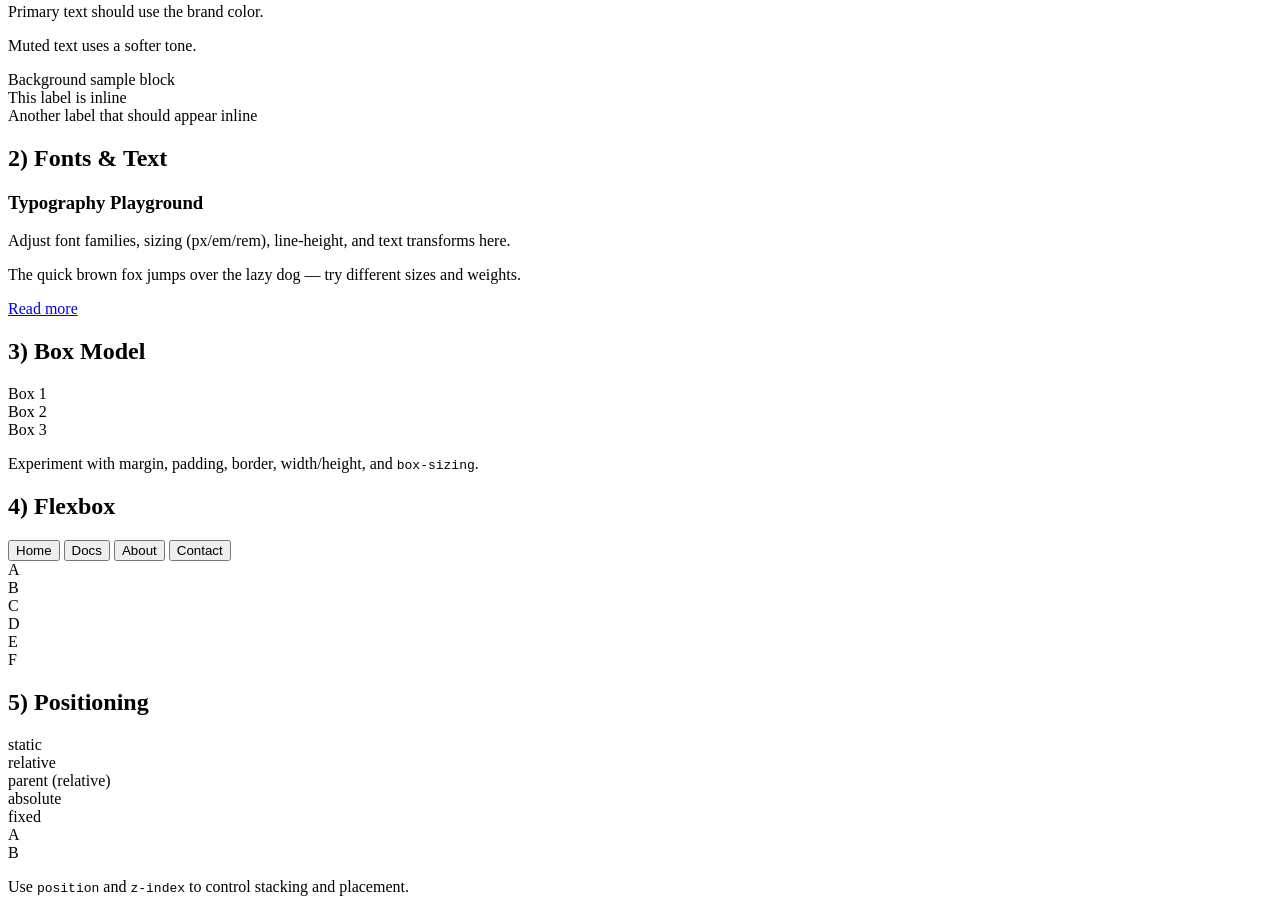
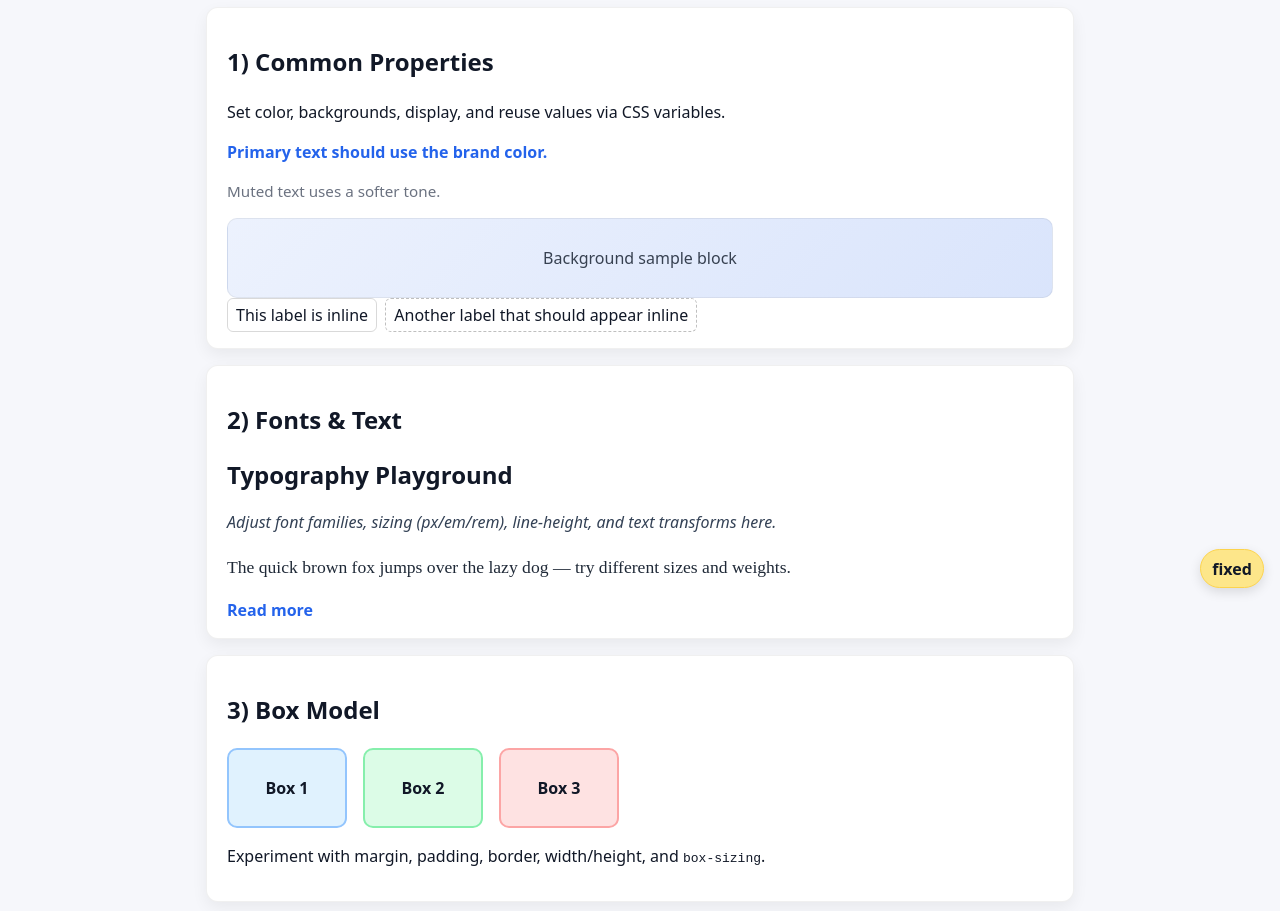
Before and after one commit to shaheer821/3-2-more-css-shaheer821, a plain HTML site: page index.html in a window 1280 px wide. Shown: the part 196-1107 px from the top of the page. Drawn offline with Linux system fonts and the light colour scheme.

Commit message:
added css styles

```diff
--- a/index.html
+++ b/index.html
@@ -5,7 +5,7 @@
   <meta name="viewport" content="width=device-width, initial-scale=1.0"/>
   <title>CSS Basics Lab – Layout & Typography</title>
   <!-- TODO 0: Link the styles CSS first. -->
-
+  <link rel="stylesheet" href="styles.css">
 </head>
 <body>
   <header class="site-header">
--- a/styles.css
+++ b/styles.css
@@ -3,70 +3,267 @@
 */
 
 
-/* TODO 1:
-  - Define CSS variables on :root for brand colors.
-  - Apply a global box-sizing reset using the universal selector (hint use * selector).
-*/
+:root {
+  /* TODO: sett --brand, --muted, --bg, --card */
+  --brand: hsl(221 83% 53%);
+  --muted: #6b7280;
+  --bg: #f6f7fb;
+  --card: #ffffff;
+}
 
-/* TODO 2:
-   -Give .site-header & .site-footer a subtle background using var(--card)
-   -Make the .tagline class a bit muted (use var(--muted))
-   -Add a soft box-shadow to .card class
-*/
+* {
+  /* TODO: sett box-sizing: border-box; */
+  box-sizing: border-box;
+}
 
-/* TODO 3:
-   - Set the color to the brand variable and make the text bold for the .color-demo .color-note class.
-   - Set the color to var(--muted) and the font size to 0.95rem for the .color-demo .muted class.
-   - Create a 100% width block with a minimum height of 80px, a background color of your choice, and an optional background gradient for the .bg-sample class.
-*/
 
-/* TODO 4:
-   - For the .inline-label class: make it behave like an inline-block element with small padding and a border.
-   - For the .inline-label.alt class: ensure it stays inline with others but use a different border style.
-*/
+.site-header, .site-footer {
+  /* TODO: add subtle background using var(--card) */
+  text-align:center;
+  padding:1.25rem;
+  background: var(--card);
+}
 
-/* TODO 5:
-   - For the .copy .title class: choose a font-size (use rem), a font-weight between 600–700,
-     and apply text-transform: capitalize.
-   - For the .copy .intro class: set the font-style to italic and slightly increase the line-height.
-   - For the .copy .sample-text class: define a font-family stack (include a serif fallback)
-     and use relative sizing with em (e.g., 1.1em).
-   - For the .cta-link class: remove the underline, set the color to the brand variable,
-     and add a hover style (underline + darker color using rgb/hex/hsl).
-*/
+.tagline {
+  /* TODO: set color: var(--muted) */
+  color: var(--muted);
+}
 
-/* TODO 6:
-   - For the .box class: set a fixed width (e.g., 120px) and height (e.g., 80px),
-     add padding and a visible border.
-   - For the .box class: round the corners slightly and center the text inside
-     (hint: use flexbox).
-   - For the .b1 class: apply a unique background or border style.
-   - For the .b2 class: apply a unique background or border style.
-   - For the .b3 class: apply a unique background or border style.
-*/
+.card {
+  /* TODO: add a soft box-shadow */
+  background: var(--card);
+  border: 1px solid rgba(0,0,0,0.06);
+  border-radius: 12px;
+  padding: 1rem 1.25rem;
+  margin-block: 1rem;
+  box-shadow: 0 6px 16px rgba(0,0,0,0.06);
+}
 
-/* TODO 7:
-   - For the .toolbar class: make it a flex container, distribute items with space-between,
-     align them vertically in the center, and add a gap.
-   - For the .btn class: add padding, remove the default border, and provide hover feedback.
-   - For the .product-grid class: create a responsive flex grid by setting display:flex,
-     wrapping items, adding a gap, and ensuring items are at least 140px wide
-     using flex-basis or min().
-   - For the .product-grid .item class: center the content, set a minimum height,
-     and apply a soft background.
-*/
+.color-demo .color-note {
+  /* TODO: set color: var(--brand) using variable; set font-weight: 700; */
+  color: var(--brand);
+  font-weight: 700;
+}
 
-/* TODO 8:
-   - For the .static-box class: keep the default document flow but style it for visibility.
-   - For the .relative-box class: use position: relative and nudge it 10px down and 10px right.
-   - For the .absolute-parent class: set position: relative and add background and padding.
-   - For the .absolute-child class: set position: absolute and place it in the top-right corner of the parent.
-   - For the .fixed-badge class: set position: fixed, pin it to the bottom-right of the viewport,
-     and add small padding, a background, and rounded corners.
-   - For the .stack class: create two overlapping squares and control their stacking order using z-index.
-   - For the .stack.a class: apply a background color and set a lower z-index.
-   - For the .stack.b class: offset it slightly, apply a different background color, and set a higher z-index.
-*/
+.color-demo .muted {
+  /* TODO: color: var(--muted); font-size: 0.95rem; */
+  color: var(--muted);
+  font-size: 0.95rem;
+}
+
+.bg-sample {
+  /* TODO: set 100% width; min-height: 80px; background-color/gradient */
+  width: 100%;
+  min-height: 80px;
+  background: linear-gradient(135deg, hsl(221 83% 96%), hsl(221 83% 92%));
+  border: 1px solid rgba(0,0,0,0.06);
+  border-radius: 10px;
+  display: grid;
+  place-items: center;
+  color: #374151;
+}
+
+.inline-label {
+  /* TODO: set the display to inline-block; add padding; border */
+  display:inline-block;
+  padding:0.25rem 0.5rem;
+  border:1px solid rgba(0,0,0,0.15);
+  border-radius:6px;
+  margin-right:0.25rem;
+}
+.inline-label.alt {
+  /* TODO: set the dashed border; and set display inline */
+  display: inline-block;
+  padding: 0.25rem 0.5rem;
+  border: 1px dashed rgba(0,0,0,0.25);
+  border-radius: 6px;
+}
+
+.copy .title {
+  /* TODO: set the font-size; font-weight; text-transform */
+  font-size: 1.5rem;
+  font-weight: 700;
+  text-transform: capitalize;
+  margin: 0.5rem 0;
+}
+
+.copy .intro {
+  /* TODO: make font style italic; set line-height */
+  font-style: italic;
+  line-height: 1.7;
+  color: #334155;
+}
+
+.copy .sample-text {
+  /* TODO: set font type serif; font-size: relative sizing (em) */
+  font-family: serif;
+  font-size: 1.1em;
+  color: #1f2937;
+}
+
+.cta-link {
+  /* TODO: set brand color using variable; set the text to no underline; apply hover styles */
+  text-decoration: none;
+  color: var(--brand);
+  font-weight: 600;
+}
+
+.cta-link:hover{
+  text-decoration: underline;
+  color: hsl(221 83% 40%);
+}
+
+.box {
+  /* TODO: set the width and height; add padding; add border */
+  /* TODO: rounded corners; flex centering */
+  width: 120px;
+  height: 80px;
+  padding: 0.75rem;
+  border: 2px solid #e5e7eb;
+  border-radius: 10px;
+  display: flex;
+  align-items: center;
+  justify-content: center;
+  background: #fafafa;
+  font-weight:600;
+}
+.b1 {
+  /* TODO (WRITE): unique style */
+  background: #e0f2fe;
+  border-color: #93c5fd;
+   }
+.b2 {
+  /* TODO (WRITE): unique style */
+  background: #dcfce7;
+  border-color: #86efac;}
+.b3 {
+  /* TODO (WRITE): unique style */
+  background: #fee2e2;
+  border-color: #fca5a5;
+}
+
+
+.toolbar {
+  /* TODO: Set the display to flex; justify-content to have space between; align-items to center; add gap */
+  display: flex;
+  align-items: center;
+  justify-content: space-between;
+  gap: 0.5rem;
+  padding: 0.5rem;
+  border: 1px dashed rgba(0,0,0,0.1);
+}
+
+.btn {
+  /* TODO: Add padding; add hover effect on button*/
+  padding: 0.55rem 0.9rem;
+  background: #eef2ff;
+  border-radius: 8px;
+  font-weight: 600;
+  cursor: pointer;
+}
+
+.btn:hover{
+  background: #e0e7ff;
+}
+
+.product-grid {
+  /* TODO: Set display to flex; make the flex wrap; add gap; basis ~140px */
+  display: flex;
+  flex-wrap: wrap;
+  gap: 0.75rem;
+  margin-top: 0.75rem;
+}
+
+.product-grid .item {
+  /* TODO: place the item in center; set min-height; and add a background color*/
+  flex: 1 1 140px;
+  display:grid;
+  place-items:center;
+  min-height:80px;
+  background: #f3f4f6;
+  border:1px solid #e5e7eb;
+  border-radius:10px;
+}
+
+.static-box {
+  /* TODO: Add styling to the box*/
+  background: #f3f4f6;
+  border:1px solid #e5e7eb;
+  border-radius:8px;
+  padding:0.5rem 0.75rem;
+  display: inline-block;
+}
+
+.relative-box {
+  /* TODO: Make the position relative; and give an offset of 10px */
+  position: relative;
+  top: 10px;
+  left: 10px;
+  background: #eef2ff;
+  border: 1px solid #c7d2fe;
+  border-radius: 8px;
+  padding: 0.5rem 0.75rem;
+  display: inline-block;
+  margin-left: 0.5rem;
+}
+
+.absolute-parent {
+  /* TODO: Make the position relative; style the container */
+  position: relative;
+  display: inline-block;
+  margin-left: 0.5rem;
+  padding: 1.25rem 1.5rem;
+  background: #ecfeff;
+  border: 1px solid #a5f3fc;
+  border-radius: 10px;
+}
+.absolute-child {
+  /* TODO: Make the position absolute and fix badge at top-right */
+  position: absolute;
+  top: -10px;
+  right: -10px;
+  background: #cffafe;
+  border: 1px solid #67e8f9;
+  padding: 0.35rem 0.5rem;
+  border-radius: 999px;
+  font-size: 0.85rem;
+}
+
+.fixed-badge {
+  /* TODO: fixed the position of badge at bottom-right; do styling */
+  position: fixed;
+  right: 16px; bottom:16px;
+  background: #fde68a;
+  border: 1px solid #fcd34d;
+  border-radius: 999px;
+  padding: 0.4rem 0.7rem;
+  font-weight: 700;
+  box-shadow: 0 4px 12px rgba(0,0,0,0.12);
+}
+
+.stack {
+  /* TODO: make the suares overlapping with z-index */
+  position: absolute;
+  width: 60px;
+  height: 60px;
+  top: 70px;
+  left: 60px;
+  border-radius: 8px;
+}
+.stack.a {
+  /* TODO: lower z-index */
+  background: #34d399;
+  z-index: 1;
+}
+
+.stack.b {
+  /* TODO: higher z-index */
+  background: #f59e0b;
+  top: 85px;
+  left: 75px;
+  z-index: 2;
+}
+
 
 html,
 body {
```
